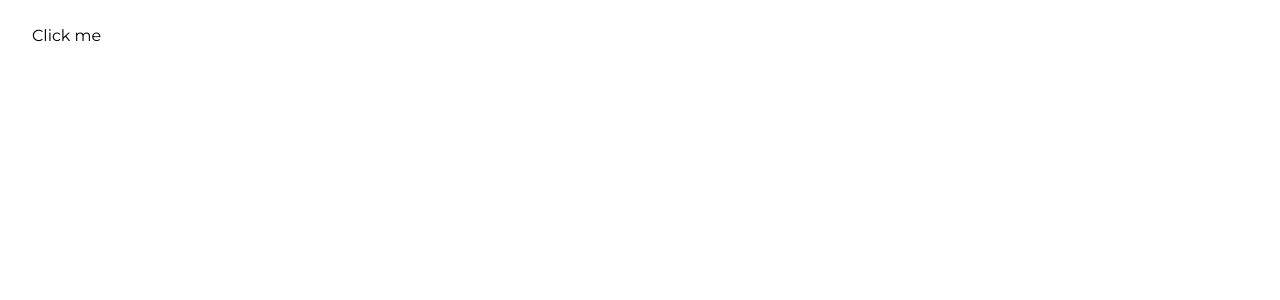
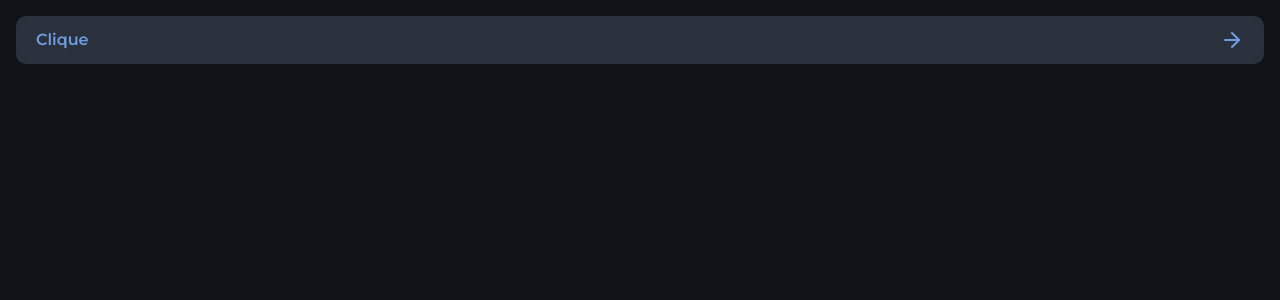
Before and after one commit to PabloXT14/nlw-connect-react, a Next.js app: page / in a window 1280 px wide. Shown: the top 300 px of the page. Built offline with nearby package versions, Linux system fonts and the light colour scheme.

Commit message:
feat: create button component

```diff
--- a/package.json
+++ b/package.json
@@ -12,6 +12,7 @@
   },
   "dependencies": {
     "@tailwindcss/postcss": "^4.0.6",
+    "lucide-react": "^0.475.0",
     "next": "15.1.7",
     "postcss": "^8.5.2",
     "react": "^19.0.0",
--- a/src/app/global.css
+++ b/src/app/global.css
@@ -19,4 +19,6 @@
 
   --font-heading: var(--font-oxanium);
   --font-sans: var(--font-montserrat);
+
+  --radius-xl: 0.625rem;
 }
--- a/src/app/layout.tsx
+++ b/src/app/layout.tsx
@@ -27,7 +27,7 @@ export default function RootLayout({
 }>) {
   return (
     <html lang="en" className={`${oxanim.variable} ${montserrat.variable}`}>
-      <body className="bg-zinc-950 text-zinc-100">{children}</body>
+      <body className="bg-gray-900 text-gray-100 antialiased">{children}</body>
     </html>
   )
 }
--- a/src/app/page.tsx
+++ b/src/app/page.tsx
@@ -1,12 +1,12 @@
+import { Button } from '@/components/button'
+import { ArrowRight } from 'lucide-react'
+
 export default function Home() {
   return (
     <main className="p-4">
-      <button
-        type="button"
-        className="bg-violet-500 px-4 py-2 text-white rounded-md"
-      >
-        Click me
-      </button>
+      <Button>
+        Clique <ArrowRight />
+      </Button>
     </main>
   )
 }
--- /dev/null
+++ b/src/components/button.tsx
@@ -0,0 +1,14 @@
+import type { ComponentProps } from 'react'
+
+type ButtonProps = ComponentProps<'button'> & {
+  text?: string
+}
+
+export function Button({ className, ...props }: ButtonProps) {
+  return (
+    <button
+      className="flex items-center justify-between px-5 w-full h-12 bg-gray-500 text-blue font-semibold rounded-xl cursor-pointer transition-colors duration-300 hover:bg-blue hover:text-gray-900"
+      {...props}
+    />
+  )
+}
```
Also changed, not shown: 1 other file (tests, documents, lock files or other folders).
